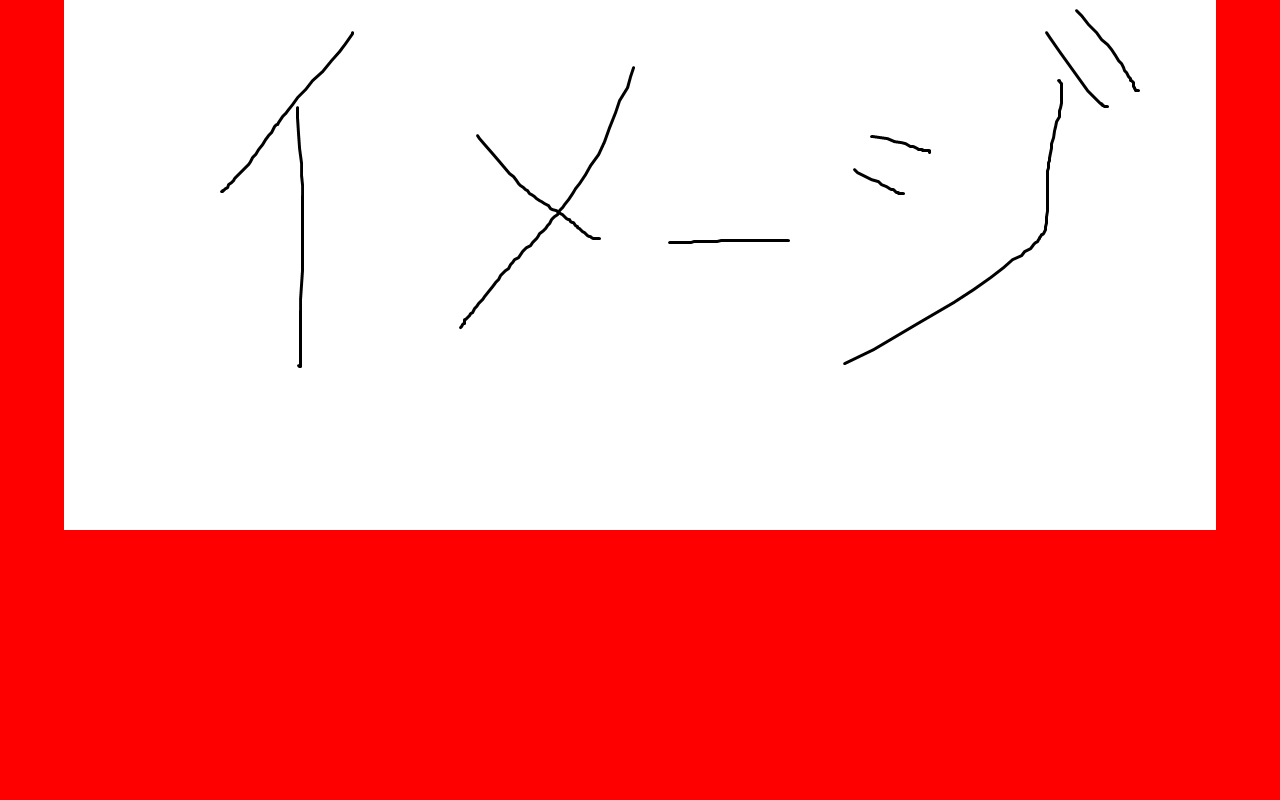
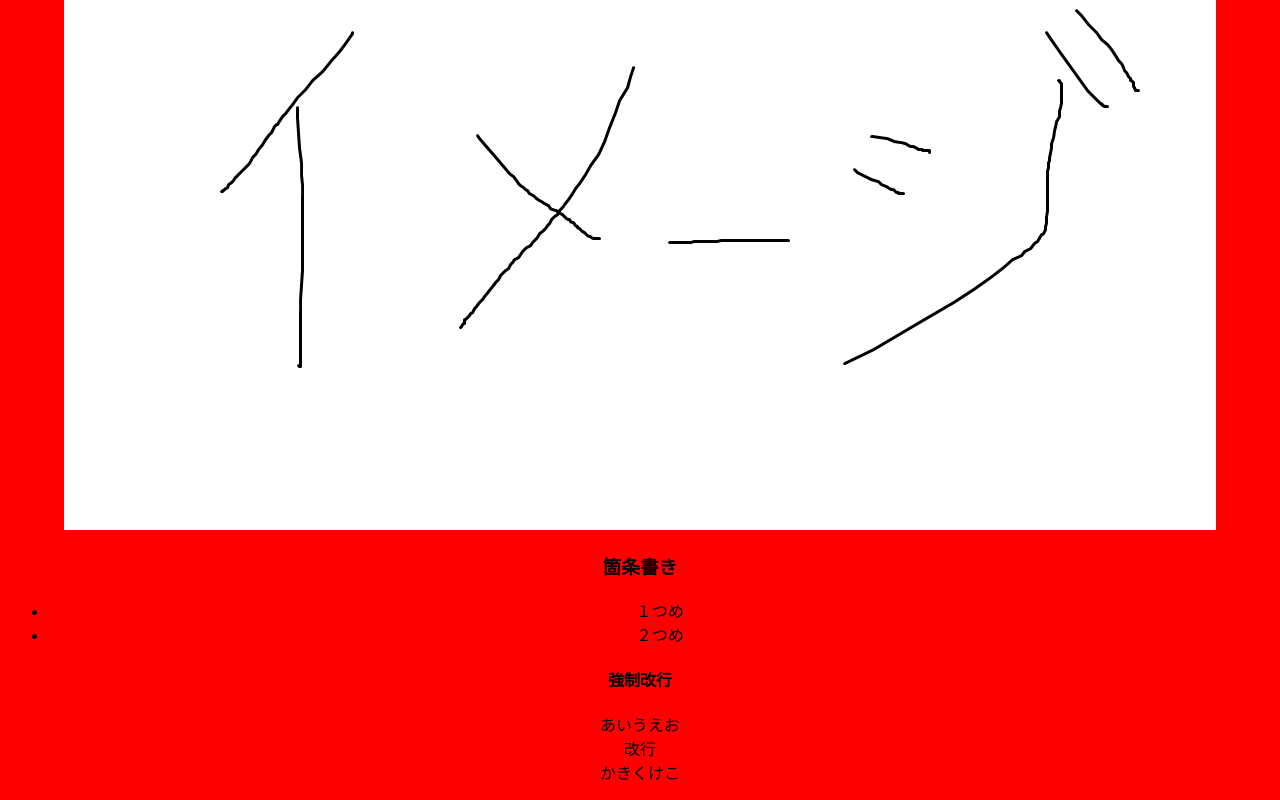
Before and after one commit to c0b23112b1/my-first-website, a plain HTML site: page index.html in a window 1280 px wide. Shown: the part 557-1357 px from the top of the page. Before the commit the page ends 1107 px from the top, so only its background shows below. Drawn offline with Linux system fonts and the light colour scheme.

Commit message:
もろもろ

```diff
--- a/index.html
+++ b/index.html
@@ -18,6 +18,12 @@
     <a href="http://abehiroshi.la.coocan.jp">ここにリンク</a>
     <h2>画像</h2>
     <p><img src="imagee.png" alt="イメージ画像"></p>
-
+    <h3>箇条書き</h3>
+    <ul>
+    <li>１つめ</li>
+    <li>２つめ</li>
+    </ul>
+    <h4>強制改行</h4>
+    <p>あいうえお<br>改行<br>かきくけこ</p>
 </body>
 </html>
```
